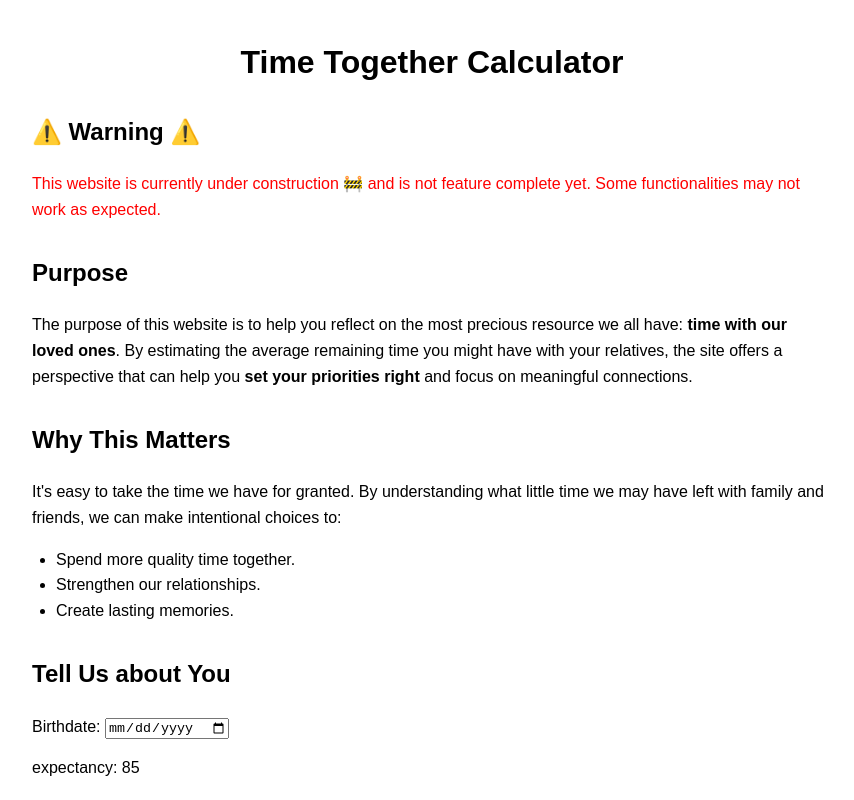
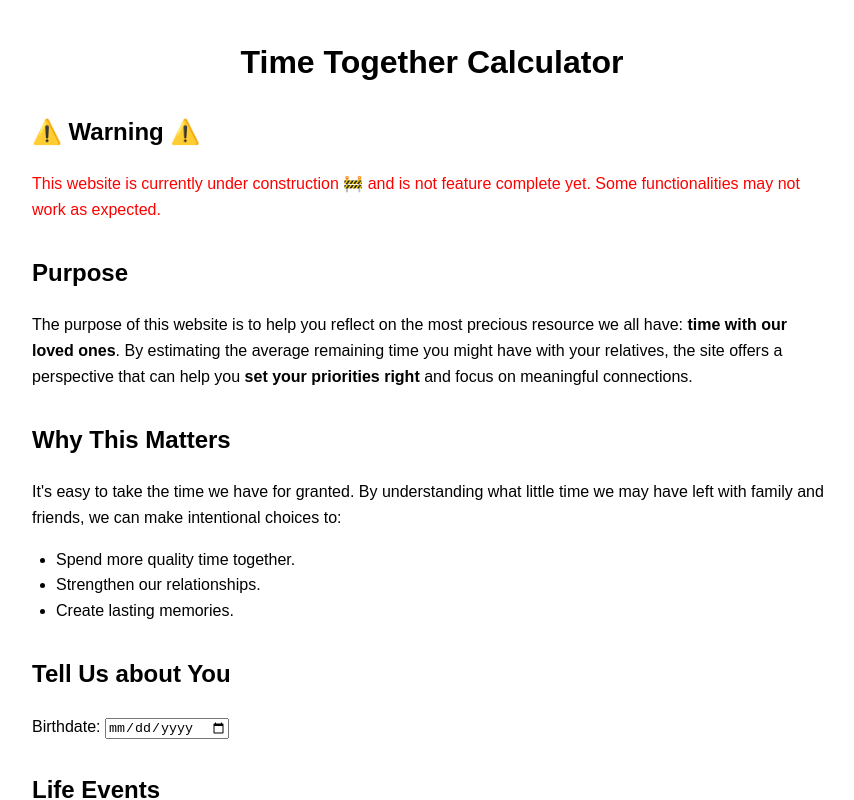
Before and after one commit to fdevillard/time-left, a SvelteKit app: page / in a window 1280 px wide. Shown: the top 800 px of the page, without its empty margins (208-1062 px from the left). Built offline with nearby package versions, Linux system fonts and the light colour scheme.

Commit message:
remove debug mark

```diff
--- a/src/routes/+page.svelte
+++ b/src/routes/+page.svelte
@@ -67,8 +67,6 @@
 				}
 			}}
 		/>
-
-		<p>expectancy: {s.lifeExpectancy}</p>
 	</section>
 
 	<section>
```
